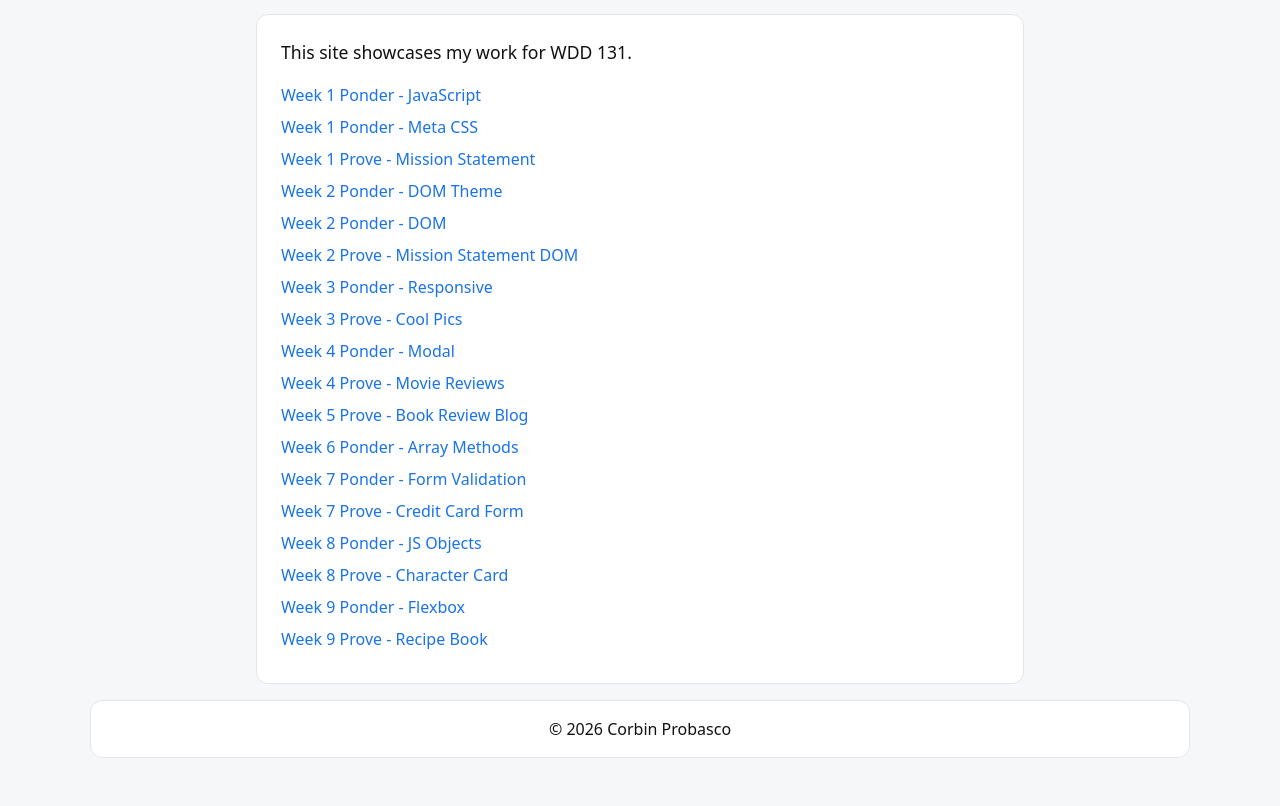
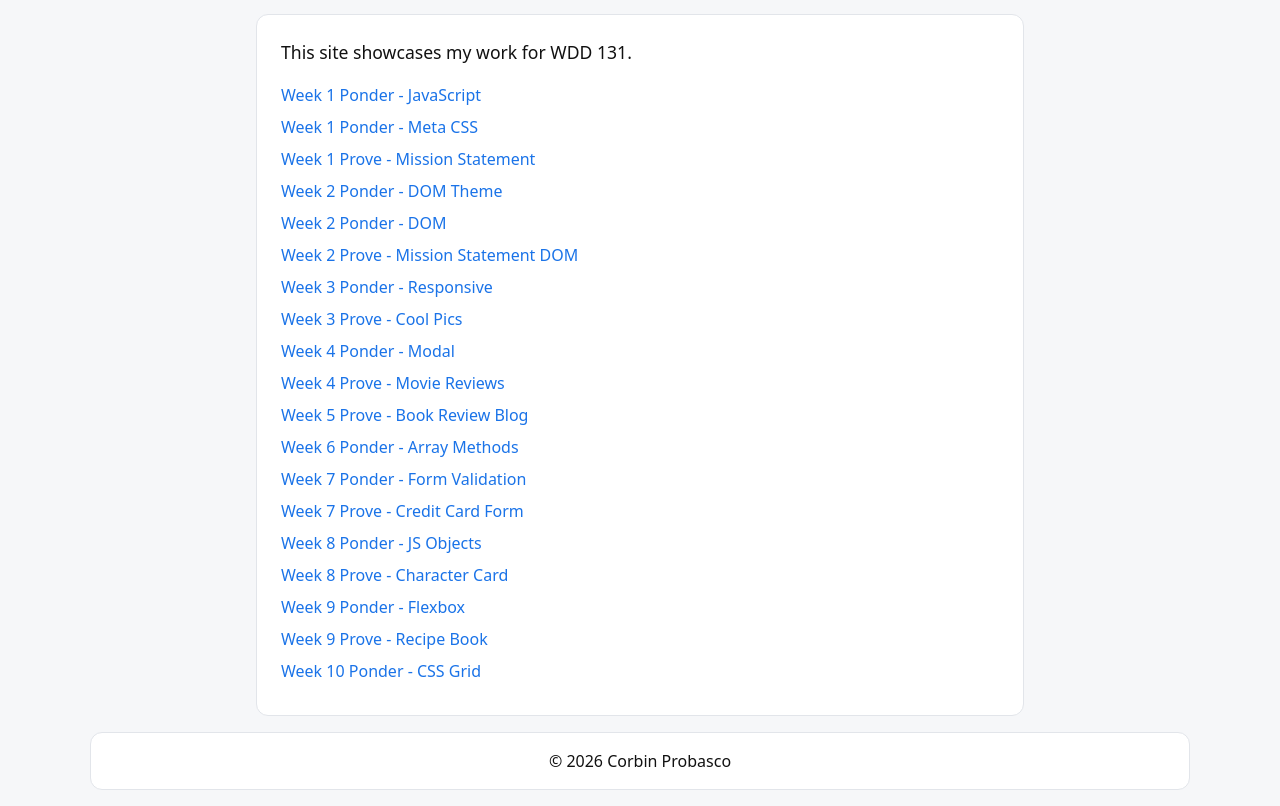
Before and after one commit to corbinpro/wdd131, a plain HTML site: page index.html in a window 1280 px wide. Shown: the part 83-889 px from the top of the page. Before the commit the page ends 857 px from the top, so only its background shows below. Drawn offline with nearby package versions, Linux system fonts and the light colour scheme.

Commit message:
added to index

```diff
--- a/index.html
+++ b/index.html
@@ -40,7 +40,7 @@
 				<li><a href="charactercard/index.html">Week 8 Prove - Character Card</a></li>
 				<li><a href="ponder/flexbox.html">Week 9 Ponder - Flexbox</a></li>
 				<li><a href="recipies/index.html">Week 9 Prove - Recipe Book</a></li>
-
+				<li><a href="ponder/grid.html">Week 10 Ponder - CSS Grid</a></li>
 			</ul>
 		</article>
 	</main>
```
